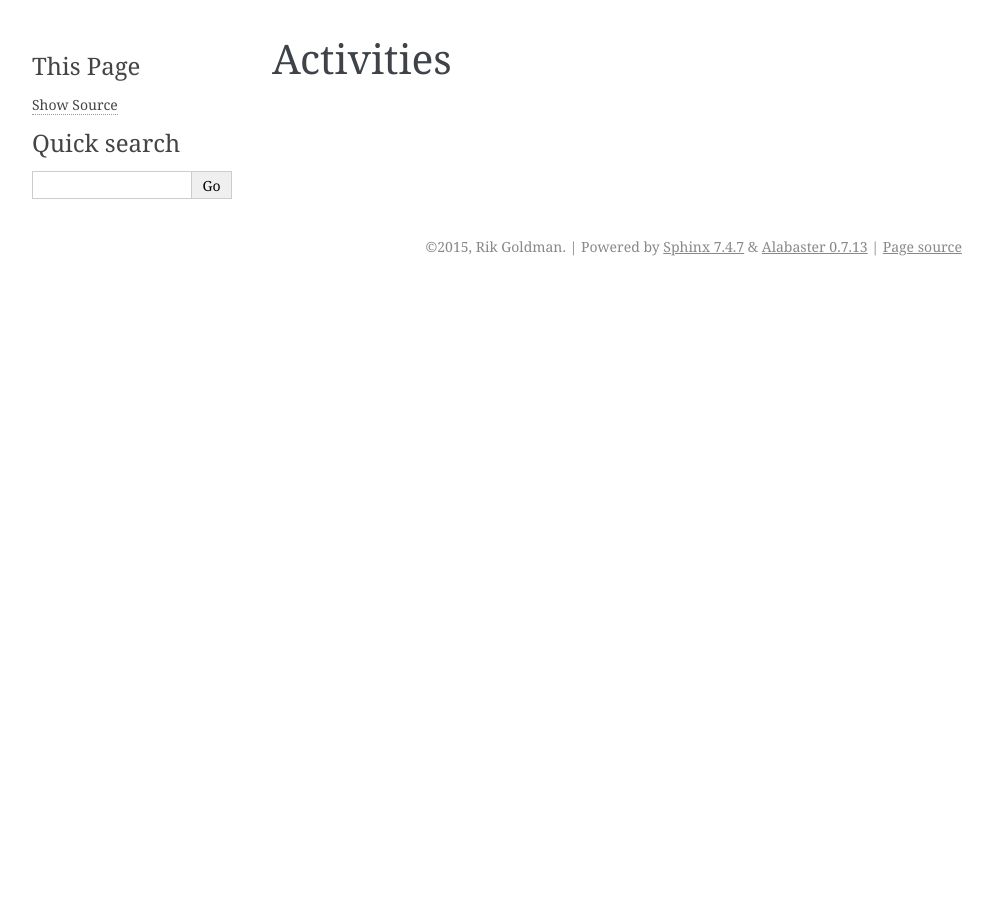
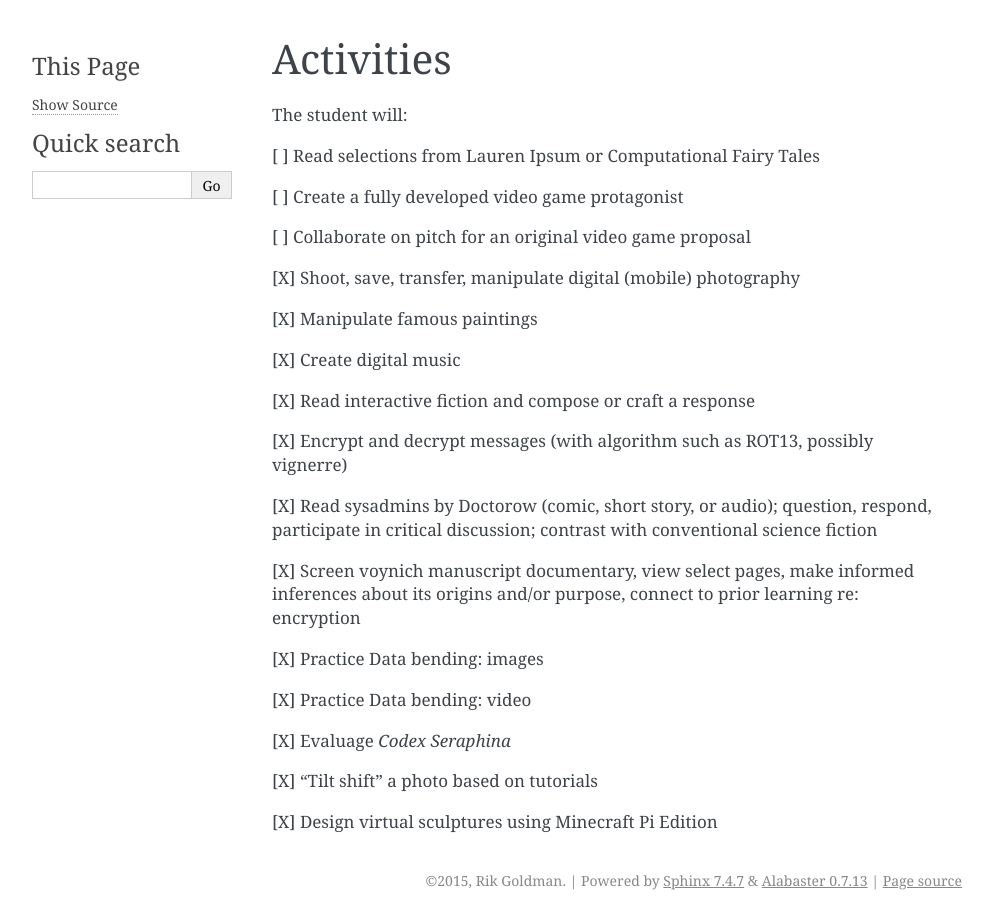
Before and after one commit to ghoulmann/arts-session-2015, a Sphinx documentation site: the page built from source/activities.rst, in a window 1280 px wide. Shown: the whole page, without its empty margins (148-1141 px from the left). Built offline with Sphinx 7.4.7, drawn with Linux system fonts in a browser that asks for light colours.

Commit message:
more content

```diff
--- a/source/activities.rst
+++ b/source/activities.rst
@@ -1,3 +1,35 @@
 ====================
 Activities
 ====================
+
+The student will:
+
+[ ] Read selections from Lauren Ipsum or Computational Fairy Tales
+
+[ ] Create a fully developed video game protagonist
+
+[ ] Collaborate on pitch for an original video game proposal
+
+[X] Shoot, save, transfer, manipulate digital (mobile) photography
+
+[X] Manipulate famous paintings
+
+[X] Create digital music
+
+[X] Read interactive fiction and compose or craft a response
+
+[X] Encrypt and decrypt messages (with algorithm such as ROT13, possibly vignerre)
+
+[X] Read sysadmins by Doctorow (comic, short story, or audio); question, respond, participate in critical discussion; contrast with conventional science fiction
+
+[X] Screen voynich manuscript documentary, view select pages, make informed inferences about its origins and/or purpose, connect to prior learning re: encryption
+
+[X] Practice Data bending: images
+
+[X] Practice Data bending: video
+
+[X] Evaluage *Codex Seraphina*
+
+[X] "Tilt shift" a photo based on tutorials
+
+[X] Design virtual sculptures using Minecraft Pi Edition
```
Also changed, not shown: source/session-leader.rst (+19 -3 lines), source/summary.rst (+7 -1 lines).
